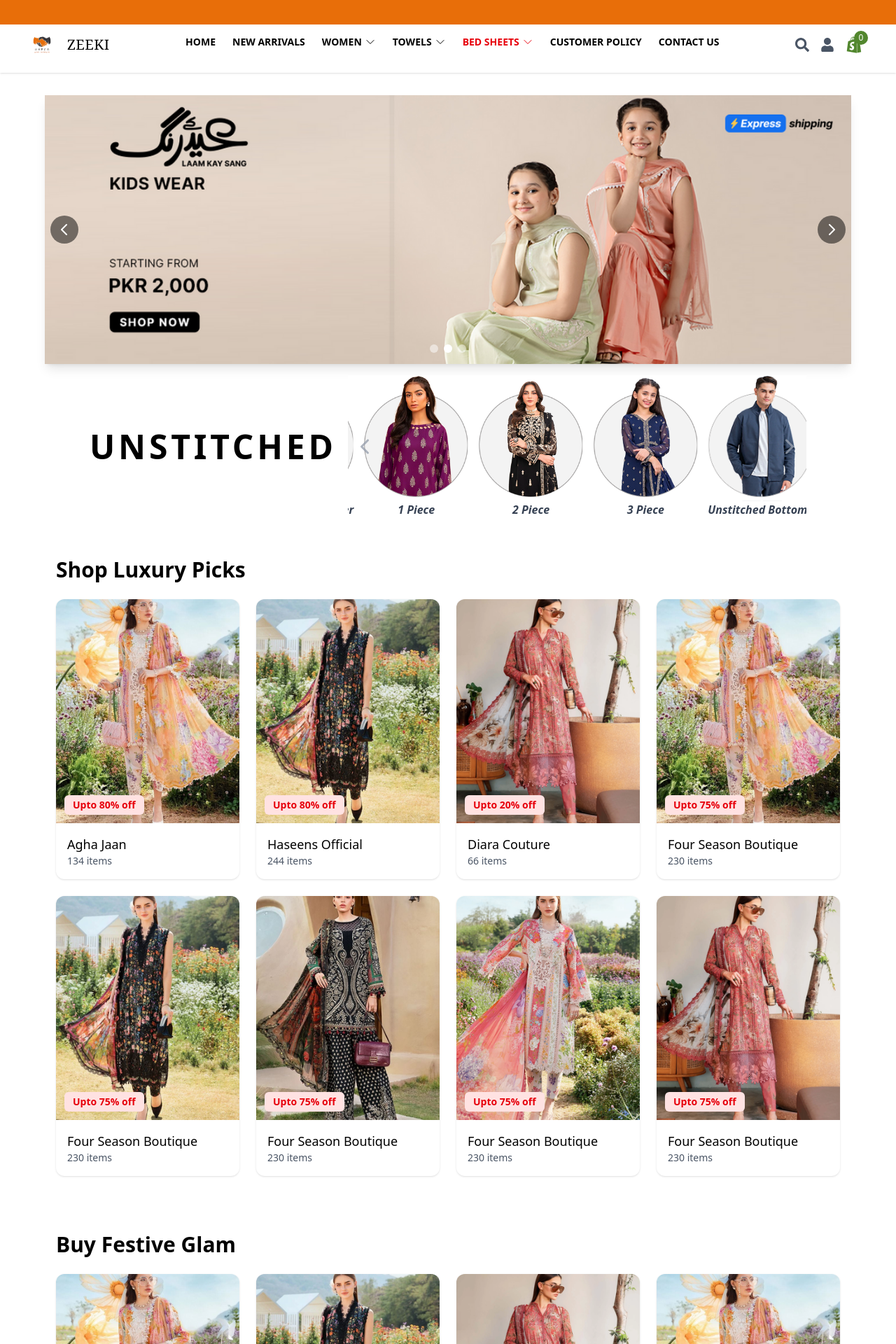
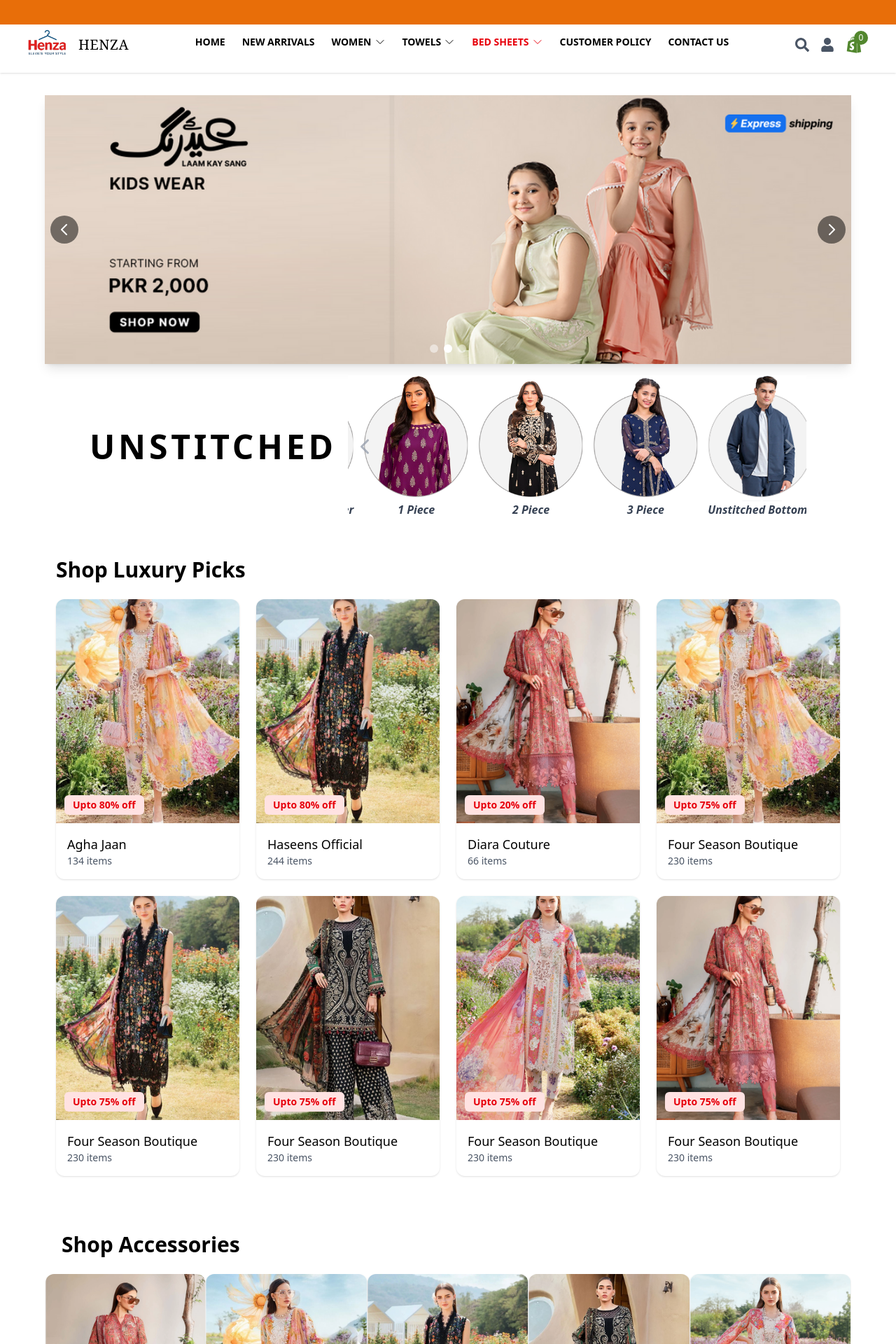
Before and after one commit to AhmadMahmoodRana-dev/Rabeel_Laam, a React (Vite) app: page / in a window 1280 px wide. Shown: the top 1920 px of the page at 70% size. Built offline with nearby package versions, Linux system fonts and the light colour scheme.

Commit message:
Navbar and Remove Section

```diff
--- a/src/components/Navbar.jsx
+++ b/src/components/Navbar.jsx
@@ -38,9 +38,9 @@
         <div className="flex items-center justify-between h-20">
           {/* Logo */}
           <div className="flex items-center space-x-2">
-            <img src={logo} alt="Zeeki Logo" className="h-14" />
+            <img src={logo} alt="Zeeki Logo" className="h-18" />
             <span className="text-xl font-serif tracking-wide font-medium">
-              ZEEKI
+              HENZA
             </span>
           </div>
 
--- a/src/pages/Home.jsx
+++ b/src/pages/Home.jsx
@@ -73,12 +73,12 @@
         <HomePageMainCarousel />
         <HomePageCategorySlider heading={"UNSTITCHED"} />
         <HomePageGridStructure heading={"Shop Luxury Picks"} />
-        <HomePageGridStructure heading={"Buy Festive Glam"} />
-        <HomePageGridStructure heading={"Shop Daily Pret"} />
-        <BrandCardGrid />
-        <LargeCardSlider heading={"Buy Menswear"} products={products} />
-        <LargeCardSlider heading={"Shop Kidswear"} products={products} />
-        <HomePageCategorySlider />
+        {/* <HomePageGridStructure heading={"Buy Festive Glam"} /> */}
+        {/* <HomePageGridStructure heading={"Shop Daily Pret"} /> */}
+        {/* <BrandCardGrid /> */}
+        {/* <LargeCardSlider heading={"Buy Menswear"} products={products} /> */}
+        {/* <LargeCardSlider heading={"Shop Kidswear"} products={products} /> */}
+        {/* <HomePageCategorySlider /> */}
         <LargeCardSlider heading={"Shop Accessories"} products={products} />
         <HomePageGridStructure heading={"SUMMER LAWN '25"} />
         <TrendingProducts />
```
Also changed, not shown: src/assets/logo.jpg (added), src/assets/logo.png.
